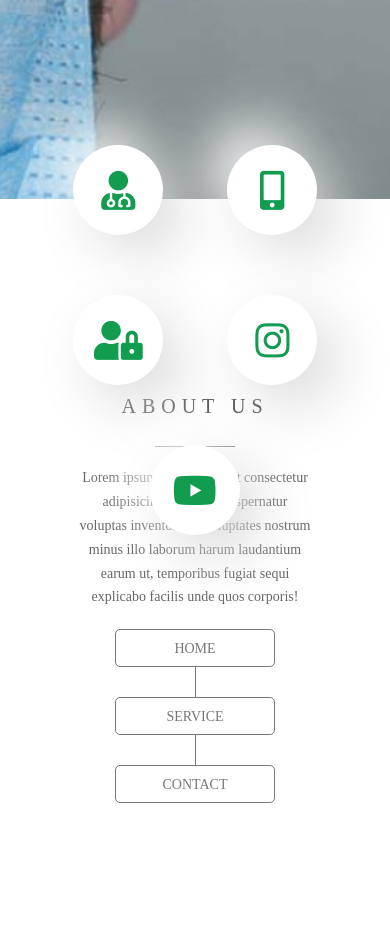
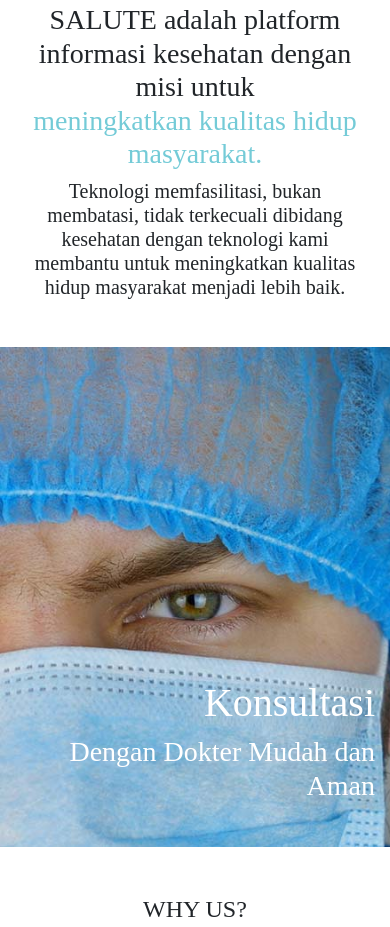
Before and after one commit to Ayrus16/Mentoring2021, a plain HTML site: page about.html in a window 390 px wide. Shown: the part 645-1572 px from the top of the page. Drawn offline with nearby package versions, Linux system fonts and the light colour scheme.

Commit message:
upadate about kurang icon belum

```diff
--- a/about.html
+++ b/about.html
@@ -8,7 +8,6 @@
     <link rel="stylesheet" href="https://cdn.jsdelivr.net/npm/bootstrap@4.5.3/dist/css/bootstrap.min.css" integrity="sha384-TX8t27EcRE3e/ihU7zmQxVncDAy5uIKz4rEkgIXeMed4M0jlfIDPvg6uqKI2xXr2" crossorigin="anonymous">
     <!--my css -->
     <link rel="stylesheet" href="css/style.css">
-    <link rel="stylesheet" href="css/about.css">
 	<!-- Icon -->
 	<link rel="stylesheet" href="https://cdnjs.cloudflare.com/ajax/libs/font-awesome/5.15.3/css/all.min.css">
 
@@ -37,68 +36,62 @@
 	</nav>
 
 	<!-- isi about -->
-	<section>
-		<div class = "image">
-			<!-- image here -->
+	<section class="about" id="about">
+		<section class="poster-about1">
+			<div class="jumbotron jumbotron-fluid">
 
+				<div class="container">
+					<div class="row">
+						<div class="col-md-5 text-white">
+							<h1>Di Salute</h1>
+							<h3>Dapatkan Informasi tentang Kesehatan</h3>
+						</div>
+					</div>
+				</div>
+		</div>
+		</section>
+
+		<div class="container slide-2about mt-5 mb-5 text-center">
+			<h3>SALUTE adalah platform informasi kesehatan dengan misi untuk <br> <span>meningkatkan kualitas hidup masyarakat.</span></h3>
+			<div class="col-md-7 mx-auto">
+				<h5> Teknologi memfasilitasi, bukan membatasi, tidak terkecuali dibidang kesehatan dengan teknologi kami membantu untuk meningkatkan kualitas hidup masyarakat menjadi lebih baik.</h5>
+			</div>
 		</div>
 
-		<div class = "content">
-			<h2>About Us</h2>
-			<span><!-- line here --></span>
+		<section class="poster-about2">
+			<div class="jumbotron jumbotron-fluid">
 
-			<p>Lorem ipsum dolor, sit amet consectetur adipisicing elit. Nobis aspernatur voluptas inventore ab voluptates nostrum minus illo laborum harum laudantium earum ut, temporibus fugiat sequi explicabo facilis unde quos corporis!</p>
+				<div class="container">
+					<div class="row justify-content-end">
+						<div class="col-md-5 text-right text-white">
+							<h1>Konsultasi</h1>
+							<h3>Dengan Dokter Mudah dan Aman</h3>
+						</div>
+					</div>
+				</div>
+		</div>
+		</section>
 
-			<ul class = "links">
-				<li><a href = "index.html">Home</a></li>
+		<div class="container slide-4 mt-5 mb-5 text-center">
+			<h4>WHY US?</h4>
+			<h4>Lorem ipsum dolor sit amet, consectetur adipisicing elit, sed do eiusmod
+			tempor incididunt ut labore et dolore magna aliqua. Ut enim ad minim veniam,
+			quis nostrud exercitation ullamco laboris nisi ut aliquip ex ea commodo
+			consequat. Duis aute irure dolor in reprehenderit in voluptate velit esse
+			cillum dolore eu fugiat nulla pariatur. Excepteur sint occaecat cupidatat non
+			proident, sunt in culpa qui officia deserunt mollit anim id est laborum.</h4>
 
-				<div class = "vertical-line"></div>
-
-				<li><a href = "tanyadokter.html">service</a></li>
-
-				<div class = "vertical-line"></div>
-
-				<li><a href = "#">contact</a></li>
-			</ul>
-
-			<ul class = "icons">
-				<li>
-					<i class = "fa fa-twitter"></i>
-				</li>
-				<li>
-					<i class = "fa fa-facebook"></i>
-				</li>
-				<li>
-					<i class = "fa fa-github"></i>
-				</li>
-				<li>
-					<i class = "fa fa-pinterest"></i>
-				</li>
-			</ul>
+			<h4 class="mt-5">OUR PARTNER</h4>
+			<h4>Lorem ipsum dolor sit amet, consectetur adipisicing elit, sed do eiusmod
+			tempor incididunt ut labore et dolore magna aliqua. Ut enim ad minim veniam,
+			quis nostrud exercitation ullamco laboris nisi ut aliquip ex ea commodo
+			consequat. Duis aute irure dolor in reprehenderit in voluptate velit esse
+			cillum dolore eu fugiat nulla pariatur. Excepteur sint occaecat cupidatat non
+			proident, sunt in culpa qui officia deserunt mollit anim id est laborum.</h4>
 		</div>
-
-
 	</section>
-
-	<div class="social">
-		<a class="button" href="artikel.html"><i class="fas fa-user-md"></i></i></a>
-		<a class="button" href="tanyadokter.html"><i class="fas fa-mobile-alt"></i></a>
-		<a class="button" href="obatvitamin.html"><i class="fas fa-user-lock"></i></a>
-		<a class="button" href="#"><i class="fab fa-instagram"></i></a>
-		<a class="button" href="#"><i class="fab fa-youtube"></i></a>
-	  </div>
-
-
-<br>
-<br>
-<br>
-<br>
-<br>
-<br>
-<br>
-
-
-		<!-- Footer -->
+	<br>
+	<!-- Footer -->
 		<section class="footer" id="footer">
 			<div class="container">
 				<div class="row mb-4">
--- a/css/about.css
+++ /dev/null
@@ -1,167 +0,0 @@
-@import url('https://fonts.googleapis.com/css2?family=Playfair+Display:wght@400;500;600;700&display=swap');
-
-*{
-    box-sizing: border-box;
-    padding: 0;
-    margin: 0;
-}
-body{
-    font-family: 'Playfair Display', serif;
-    display: grid;
-    background-color: #f4f4f4;
-    align-content: center;
-    min-height: 100vh;
-}
-section{
-    display: grid;
-    grid-template-columns: 1fr 1fr;
-    min-height: 90vh;
-    width: 85vw;
-    margin: 0 auto;
-}
-.image{
-    background: url("../assets/img/face.jpg") center/cover no-repeat;
-}
-.content{
-    background: #fff;
-    display: flex;
-    justify-content: center;
-    flex-direction: column;
-    align-items: center;
-}
-.content h2{
-    text-transform: uppercase;
-    font-size: 36px;
-    letter-spacing: 6px;
-    opacity: 0.9;
-}
-.content span{
-    height: 0.5px;
-    width: 80px;
-    background: #777;
-    margin: 30px 0;
-}
-.content p{
-    padding-bottom: 15px;
-    font-weight: 300;
-    opacity: 0.7;
-    width: 60%;
-    text-align: center;
-    margin: 0 auto;
-    line-height: 1.7;
-}
-.links{
-    margin: 15px 0;
-}
-.links li{
-    border: 0.5px solid #777;
-    list-style: none;
-    border-radius: 5px;
-    padding: 10px 15px;
-    width: 160px;
-    text-align: center;
-}
-.links li a{
-    text-transform: uppercase;
-    color: #777;
-    text-decoration: none;
-}
-.links li:hover{
-    border-color: #06d6a0;
-}
-.links li:hover a{
-    color :#06d6a0;
-}
-.vertical-line{
-    height: 30px;
-    width: 0.5px;
-    background: #777;
-    margin: 0 auto;
-}
-.icons{
-    display: flex;
-    padding: 15px 0;
-}
-.icons li{
-    display: block;
-    padding: 5px;
-    margin: 5px;
-}
-.icons li i{
-    font-size: 26px;
-    opacity: 0.8;
-}
-.icons li i:hover{
-    color: #06d6a0;
-}
-
-
-/*****************/
-
-@media(max-width: 992px){
-    section{
-        grid-template-columns: 1fr;
-        width: 100%;
-    }
-    .image{
-        height: 100vh;
-    }
-    .content{
-        height: 100vh;
-    }
-    .content h2{
-        font-size: 20px;
-        margin-top: 50px;
-    }
-    .content span{
-        margin: 20px 0;
-    }
-    .content p{
-        font-size: 14px;
-    }
-    .links li a{
-        font-size: 14px;
-    }
-    .links{
-        margin: 5px 0;
-    }
-    .links li{
-        padding: 6px 10px;
-    }
-    .icons li i{
-        font-size: 15px;
-    }
-}
-
-
-.social{
-    position: absolute;
-    top:90%;
-    width:100%;
-    text-align:center;
-  }
-  .button{
-    display: inline-block;
-    width: 90px;
-    height: 90px;
-    margin:30px;
-    border-radius: 50px;
-    color:#129c50;
-    background: white;
-    box-shadow: 20px 20px 60px #d9d9d9,
-    -20px -20px 60px #ffffff;
-    position: relative;
-  }
-
-  .button i{
-    line-height: 90px;
-    font-size:26px;
-    transform: scale(1.5);
-    transition: 0.25s;
-  }
-  .button:hover{
-    transform:scale(1.1);
-    color:#f1f1f1;
-    background-color: #3498db;
-    transition: 0.5s;
-  }
--- a/css/style.css
+++ b/css/style.css
@@ -141,10 +141,33 @@
 	color: #2C5D64;
 }
 
-/*menusehat*/
-.menusehat {
-	height: 550px;
-	background-color: #fff;
+/*about*/
+.poster-about1 .jumbotron {
+ background-image: url(../assets/img/stetoskop.jpg);
+ background-size: cover;
+ background-repeat: no-repeat;
+ height: 600px;
+}
+
+.poster-about1 h1 {
+	font-weight: 400;
+	margin-top: 380px;
+}
+.poster-about1 h3 {
+	font-weight: 500;
+}
+.slide-2about span {
+	color: #74CBD7;
+}
+.poster-about2 .jumbotron {
+	background-image: url(../assets/img/face.jpg);
+	 background-size: cover;
+	 background-repeat: no-repeat;
+	 height: 500px;
+}
+.poster-about2 h1 {
+	font-weight: 400;
+	margin-top: 300px;
 }
 
 /*obatvitamin*/
```
